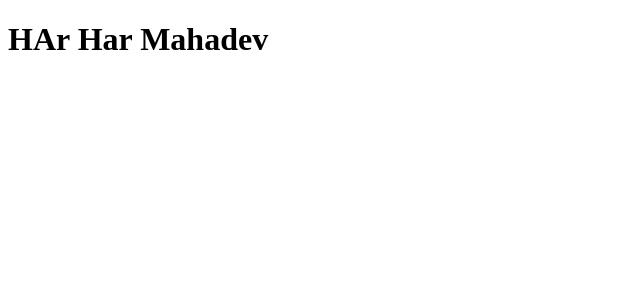
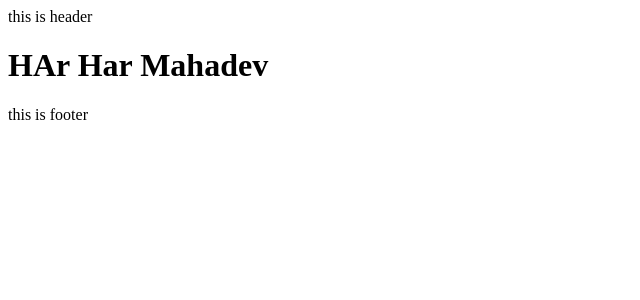
Before and after one commit to Shivite/k2globe-app, a Next.js app: page / in a window 1280 px wide. Shown: the top 300 px of the page, without its empty margins (0-640 px from the left). Built offline with nearby package versions, Linux system fonts and the light colour scheme.

Commit message:
adding layout for app

```diff
--- a/src/app/_lib/page.tsx
+++ b/src/app/_lib/page.tsx
@@ -1,3 +1,4 @@
-export default function PrivateRoute(){
+export default function PrivateRoute() {
     return <h1>private routes</h1>
+
 }
--- a/src/app/layout.tsx
+++ b/src/app/layout.tsx
@@ -10,7 +10,9 @@ export default function RootLayout({
 }) {
   return (
     <html lang="en">
+      <header>this is header</header>
       <body>{children}</body>
+      <footer>this is footer</footer>
     </html>
   )
 }
```
